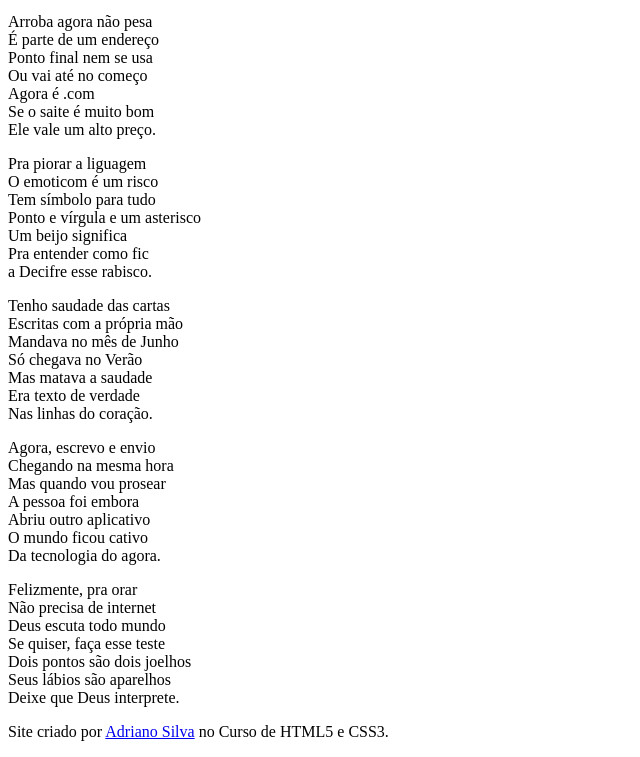
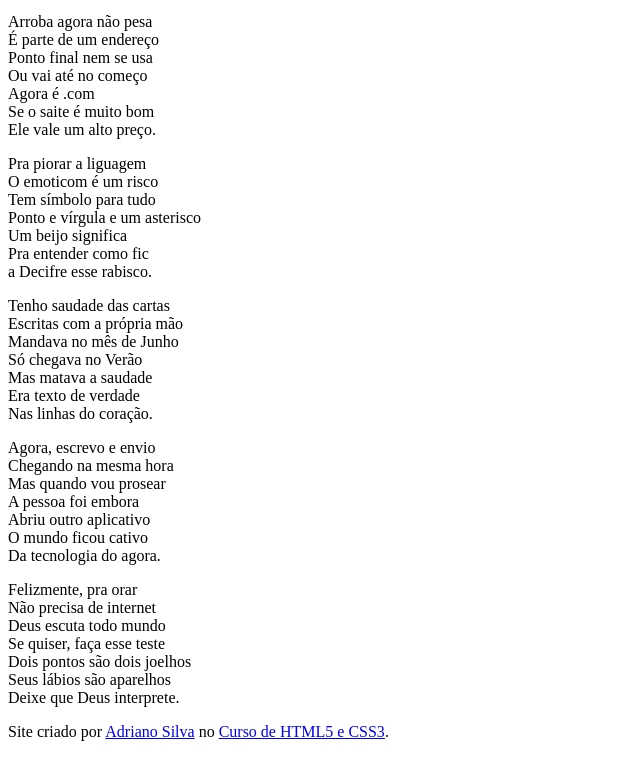
Before and after one commit to Adriansilvadev/HTML-CSS, a plain HTML site: page desafios/d012/index.html in a window 1280 px wide. Shown: the part 385-1142 px from the top of the page, without its empty margins (0-640 px from the left). Drawn offline with Linux system fonts and the light colour scheme.

Commit message:
texto organizado

```diff
--- a/desafios/d012/index.html
+++ b/desafios/d012/index.html
@@ -11,7 +11,8 @@
         <h1>Cordel Moderno</h1>
         <p><a href="https://www.recantodasletras.com.br/poesias/3186743" target="_blank" rel="E">Por Milton Duarte</a></p>
         <link rel="stylesheet" href="estilo/style.css">
-    </heade
+    </header>
+
 
     <section>
         <p>
@@ -82,7 +83,7 @@
             Da tecnologia do agora.
         </p>
 
-        <p>
+         <p>
             Felizmente, pra orar<br>
             Não precisa de internet<br>
             Deus escuta todo mundo<br>
@@ -91,11 +92,13 @@
             Seus lábios são aparelhos<br>
             Deixe que Deus interprete.
         </p>
+
     </section>
 
-        <footer>
-            <p>Site criado por <a href="https://github.com/Adriansilvadev">Adriano Silva</a> no Curso de HTML5 e CSS3.</p>
-        </footer>
+
+    <footer>
+    <p>Site criado por <a href="https://github.com/Adriansilvadev">Adriano Silva</a> no <a href="https://github.com/Adriansilvadev/html-css" target="_blank">Curso de HTML5 e CSS3</a>.</p>
+    </footer>
 
 </body>
 </html>
```
